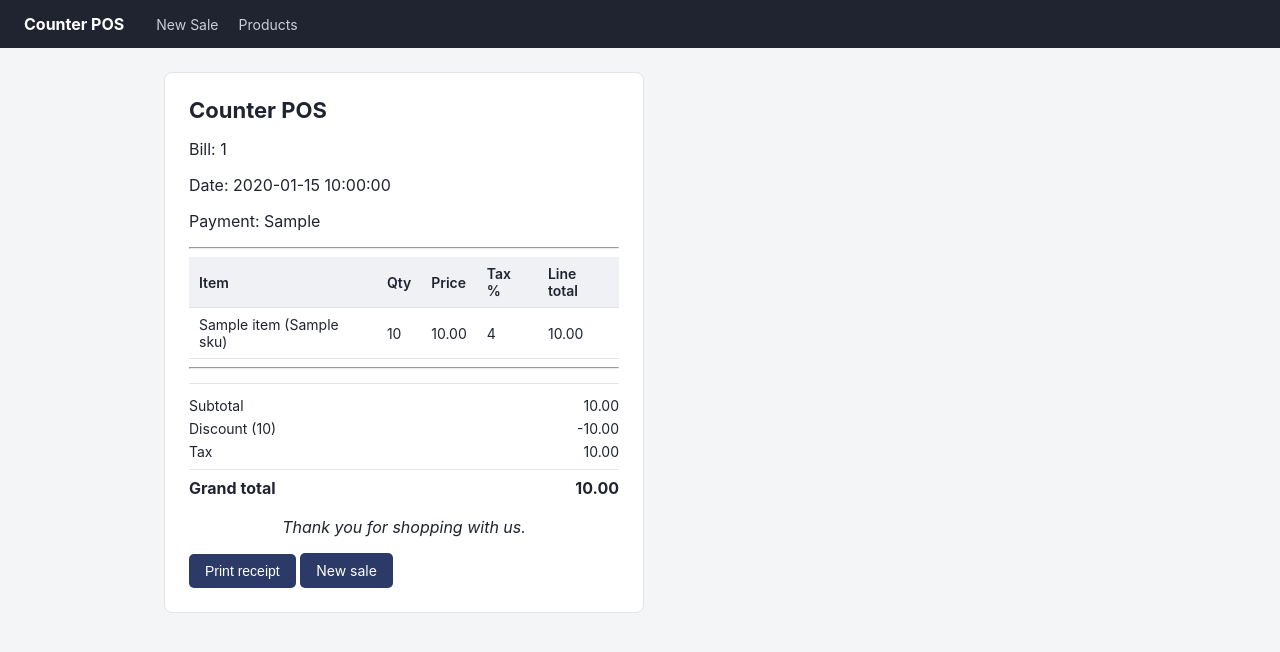
After one commit to viraj-vekariya/billing-pos-system, a Flask app: template templates/receipt.html in a window 1280 px wide. The commit adds this page. Shown: the top 652 px of the page. Run offline with Flask 3, Linux system fonts and the light colour scheme; the template is opened without the code that fills it: most values are stand-ins (such as "Sample title", 1, 10 or a date in 2020).

Commit message:
Add new-sale cart builder and checkout billing math
Cart is built client-side (vanilla JS) and posted to /checkout as JSON.
Server recomputes subtotal, per-line tax (each line taxed at its own
product's rate, then summed - not one flat rate over the cart) and
grand_total from scratch rather than trusting client totals. Optional
flat/percent discount is applied proportionally across lines before tax.
Stock is not yet touched by checkout - that's next.

```diff
--- a/app.py
+++ b/app.py
@@ -1,4 +1,5 @@
-from flask import Flask, render_template, request, redirect, url_for, flash
+from flask import Flask, render_template, request, redirect, url_for, flash, jsonify
+from datetime import datetime
 import sqlite3
 
 from db import get_db
@@ -7,9 +8,18 @@ app = Flask(__name__)
 app.secret_key = "dev-secret-key-not-for-production"
 
 
+def generate_bill_number(conn):
+    today_str = datetime.now().strftime("%Y%m%d")
+    row = conn.execute(
+        "SELECT COUNT(*) AS c FROM bills WHERE bill_number LIKE ?", (f"INV-{today_str}-%",)
+    ).fetchone()
+    seq = row["c"] + 1
+    return f"INV-{today_str}-{seq:03d}"
+
+
 @app.route("/")
 def index():
-    return redirect(url_for("products"))
+    return redirect(url_for("new_sale"))
 
 
 # ---------- Products ----------
@@ -81,5 +91,145 @@ def edit_product(product_id):
     return render_template("edit_product.html", product=product)
 
 
+# ---------- New sale / cart / checkout ----------
+
+@app.route("/sale")
+def new_sale():
+    conn = get_db()
+    rows = conn.execute("SELECT * FROM products ORDER BY name").fetchall()
+    conn.close()
+    return render_template("new_sale.html", products=rows)
+
+
+@app.route("/api/products/lookup")
+def api_product_lookup():
+    """Used by the cart JS to fetch live price/tax/stock for a product id."""
+    product_id = request.args.get("id", type=int)
+    conn = get_db()
+    p = conn.execute("SELECT * FROM products WHERE id = ?", (product_id,)).fetchone()
+    conn.close()
+    if p is None:
+        return jsonify({"error": "not found"}), 404
+    return jsonify(dict(p))
+
+
+def compute_totals(cart_lines, discount_type, discount_value):
+    """cart_lines: list of dicts with quantity, unit_price, tax_rate_percent.
+
+    Tax is computed per line at that line's own product's tax rate, then summed -
+    a single flat rate across the whole subtotal would be wrong whenever products
+    in the same cart have different tax rates.
+    """
+    subtotal = 0.0
+    for line in cart_lines:
+        line["line_subtotal"] = round(line["quantity"] * line["unit_price"], 2)
+        subtotal += line["line_subtotal"]
+    subtotal = round(subtotal, 2)
+
+    if discount_type == "percent":
+        discount_amount = round(subtotal * discount_value / 100, 2)
+    elif discount_type == "flat":
+        discount_amount = round(min(discount_value, subtotal), 2)
+    else:
+        discount_amount = 0.0
+
+    taxable_amount = round(subtotal - discount_amount, 2)
+    # discount is applied proportionally to each line before tax, so each
+    # line's tax reflects the discounted price it actually sold at
+    discount_ratio = (discount_amount / subtotal) if subtotal > 0 else 0.0
+
+    tax_amount = 0.0
+    for line in cart_lines:
+        line_taxable = round(line["line_subtotal"] * (1 - discount_ratio), 2)
+        line["line_tax"] = round(line_taxable * line["tax_rate_percent"] / 100, 2)
+        line["line_total"] = round(line_taxable + line["line_tax"], 2)
+        tax_amount += line["line_tax"]
+    tax_amount = round(tax_amount, 2)
+
+    grand_total = round(taxable_amount + tax_amount, 2)
+    return {
+        "subtotal": subtotal,
+        "discount_amount": discount_amount,
+        "taxable_amount": taxable_amount,
+        "tax_amount": tax_amount,
+        "grand_total": grand_total,
+    }
+
+
+@app.route("/checkout", methods=["POST"])
+def checkout():
+    data = request.get_json()
+    items = data.get("items", [])
+    discount_type = data.get("discount_type", "none")
+    discount_value = float(data.get("discount_value", 0) or 0)
+    payment_method = data.get("payment_method", "cash")
+
+    if not items:
+        return jsonify({"error": "Cart is empty."}), 400
+
+    conn = get_db()
+    cart_lines = []
+    for item in items:
+        product = conn.execute(
+            "SELECT * FROM products WHERE id = ?", (item["product_id"],)
+        ).fetchone()
+        if product is None:
+            conn.close()
+            return jsonify({"error": f"Product {item['product_id']} not found."}), 400
+        quantity = int(item["quantity"])
+        if quantity <= 0:
+            conn.close()
+            return jsonify({"error": "Quantity must be positive."}), 400
+        cart_lines.append({
+            "product_id": product["id"],
+            "product_name": product["name"],
+            "sku": product["sku"],
+            "quantity": quantity,
+            "unit_price": product["unit_price"],
+            "tax_rate_percent": product["tax_rate_percent"],
+        })
+
+    totals = compute_totals(cart_lines, discount_type, discount_value)
+
+    bill_number = generate_bill_number(conn)
+    conn.execute(
+        "INSERT INTO bills (bill_number, created_at, subtotal, discount_type, discount_value, "
+        "discount_amount, taxable_amount, tax_amount, grand_total, payment_method) "
+        "VALUES (?, ?, ?, ?, ?, ?, ?, ?, ?, ?)",
+        (bill_number, datetime.now().isoformat(timespec="seconds"), totals["subtotal"],
+         discount_type, discount_value, totals["discount_amount"], totals["taxable_amount"],
+         totals["tax_amount"], totals["grand_total"], payment_method),
+    )
+    bill_id = conn.execute("SELECT last_insert_rowid() AS id").fetchone()["id"]
+
+    for line in cart_lines:
+        conn.execute(
+            "INSERT INTO bill_items (bill_id, product_id, product_name, sku, quantity, "
+            "unit_price_at_sale, tax_rate_at_sale, line_subtotal, line_tax, line_total) "
+            "VALUES (?, ?, ?, ?, ?, ?, ?, ?, ?, ?)",
+            (bill_id, line["product_id"], line["product_name"], line["sku"], line["quantity"],
+             line["unit_price"], line["tax_rate_percent"], line["line_subtotal"],
+             line["line_tax"], line["line_total"]),
+        )
+    conn.commit()
+    conn.close()
+    return jsonify({"bill_id": bill_id})
+
+
+@app.route("/receipt/<int:bill_id>")
+def receipt(bill_id):
+    conn = get_db()
+    bill = conn.execute("SELECT * FROM bills WHERE id = ?", (bill_id,)).fetchone()
+    if bill is None:
+        conn.close()
+        flash("Bill not found.")
+        return redirect(url_for("new_sale"))
+    items = conn.execute(
+        "SELECT * FROM bill_items WHERE bill_id = ? ORDER BY id", (bill_id,)
+    ).fetchall()
+    conn.close()
+    return render_template("receipt.html", bill=bill, items=items)
+
+
 if __name__ == "__main__":
     app.run(debug=True, port=5050)
--- a/static/style.css
+++ b/static/style.css
@@ -130,3 +130,71 @@ input, select {
     font-size: 13px;
     min-height: 18px;
 }
+
+.sale-layout {
+    display: grid;
+    grid-template-columns: 1fr 2fr;
+    gap: 20px;
+    align-items: start;
+}
+
+.discount-row {
+    display: flex;
+    gap: 16px;
+    margin-top: 14px;
+}
+
+.discount-row label {
+    flex: 1;
+    font-size: 14px;
+}
+
+.totals-box {
+    margin-top: 14px;
+    border-top: 1px solid #e2e4ea;
+    padding-top: 10px;
+    font-size: 14px;
+}
+
+.totals-box div {
+    display: flex;
+    justify-content: space-between;
+    padding: 3px 0;
+}
+
+.totals-box .grand {
+    font-weight: 700;
+    font-size: 16px;
+    border-top: 1px solid #e2e4ea;
+    margin-top: 6px;
+    padding-top: 8px;
+}
+
+.link-btn {
+    background: none;
+    border: none;
+    color: #b3261e;
+    cursor: pointer;
+    font-size: 13px;
+    padding: 0;
+}
+
+.receipt {
+    background: #fff;
+    border: 1px solid #e2e4ea;
+    border-radius: 8px;
+    padding: 24px;
+    max-width: 480px;
+}
+
+.receipt .thanks {
+    text-align: center;
+    margin: 16px 0;
+    font-style: italic;
+}
+
+@media print {
+    .topnav, .no-print { display: none; }
+    .container { padding: 0; }
+    .receipt { border: none; }
+}
--- a/templates/base.html
+++ b/templates/base.html
@@ -8,6 +8,7 @@
 <body>
     <nav class="topnav">
         <span class="brand">Counter POS</span>
+        <a href="{{ url_for('new_sale') }}">New Sale</a>
         <a href="{{ url_for('products') }}">Products</a>
     </nav>
     <main class="container">
--- /dev/null
+++ b/templates/receipt.html
@@ -0,0 +1,45 @@
+{% extends "base.html" %}
+{% block title %}Receipt {{ bill.bill_number }}{% endblock %}
+{% block content %}
+    <div class="receipt">
+        <h1>Counter POS</h1>
+        <p>Bill: {{ bill.bill_number }}</p>
+        <p>Date: {{ bill.created_at }}</p>
+        <p>Payment: {{ bill.payment_method }}</p>
+        <hr>
+        <table class="data-table">
+            <thead>
+                <tr>
+                    <th>Item</th>
+                    <th>Qty</th>
+                    <th>Price</th>
+                    <th>Tax %</th>
+                    <th>Line total</th>
+                </tr>
+            </thead>
+            <tbody>
+                {% for item in items %}
+                <tr>
+                    <td>{{ item.product_name }} ({{ item.sku }})</td>
+                    <td>{{ item.quantity }}</td>
+                    <td>{{ "%.2f"|format(item.unit_price_at_sale) }}</td>
+                    <td>{{ item.tax_rate_at_sale }}</td>
+                    <td>{{ "%.2f"|format(item.line_total) }}</td>
+                </tr>
+                {% endfor %}
+            </tbody>
+        </table>
+        <hr>
+        <div class="totals-box">
+            <div><span>Subtotal</span><span>{{ "%.2f"|format(bill.subtotal) }}</span></div>
+            {% if bill.discount_amount > 0 %}
+            <div><span>Discount ({{ bill.discount_type }})</span><span>-{{ "%.2f"|format(bill.discount_amount) }}</span></div>
+            {% endif %}
+            <div><span>Tax</span><span>{{ "%.2f"|format(bill.tax_amount) }}</span></div>
+            <div class="grand"><span>Grand total</span><span>{{ "%.2f"|format(bill.grand_total) }}</span></div>
+        </div>
+        <p class="thanks">Thank you for shopping with us.</p>
+        <button onclick="window.print()" class="btn no-print">Print receipt</button>
+        <a class="btn no-print" href="{{ url_for('new_sale') }}">New sale</a>
+    </div>
+{% endblock %}
```
Also changed, not shown: static/cart.js (added, +144 -0 lines), templates/new_sale.html (added, +79 -0 lines).
